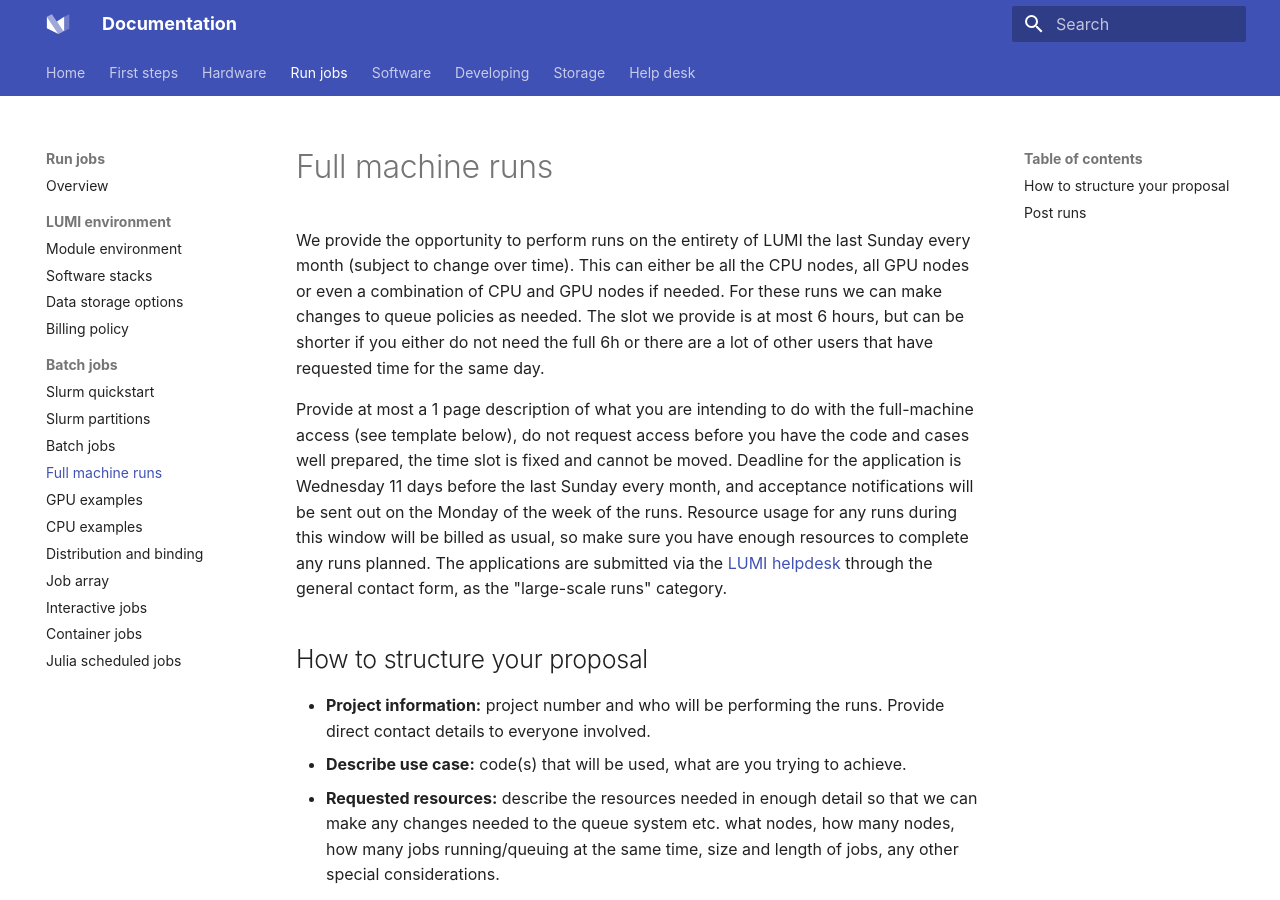
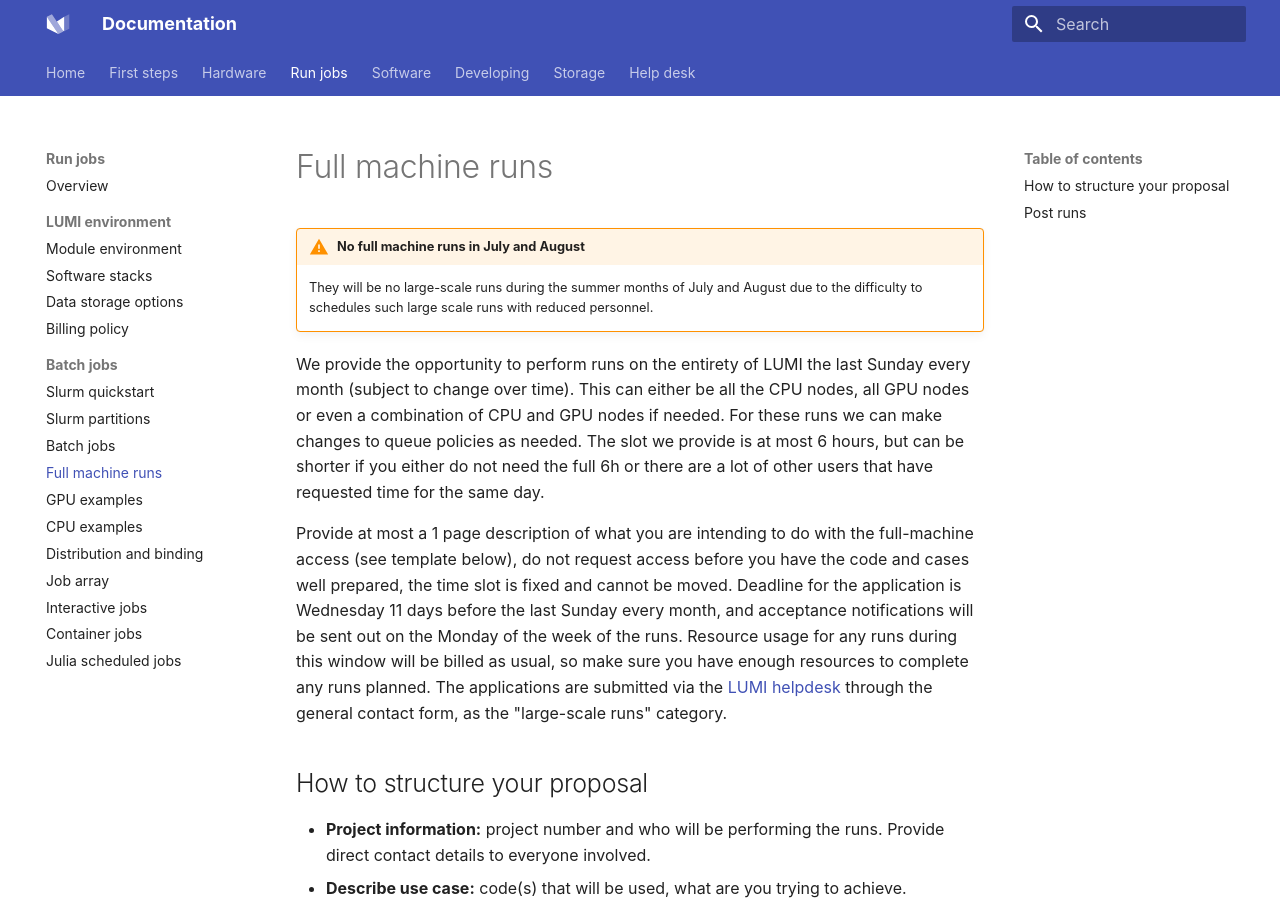
Before and after one commit to Lumi-supercomputer/lumi-userguide, an MkDocs documentation site: the page built from docs/runjobs/scheduled-jobs/hero-runs.md, in a window 1280 px wide and 900 px high. Built offline with MkDocs 1.6.1 and Material for MkDocs 9.7.7, drawn with Linux system fonts in a browser that asks for light colours.

Commit message:
add note about hero-runs during the summer

```diff
--- a/docs/runjobs/scheduled-jobs/hero-runs.md
+++ b/docs/runjobs/scheduled-jobs/hero-runs.md
@@ -1,4 +1,8 @@
 # Full machine runs
+
+!!! warning "No full machine runs in July and August"
+
+    They will be no large-scale runs during the summer months of July and August      due to the difficulty to schedules such large scale runs with reduced      personnel.
 
 We provide the opportunity to perform runs on the entirety of LUMI the last
 Sunday every month (subject to change over time). This can either be all the CPU
```
